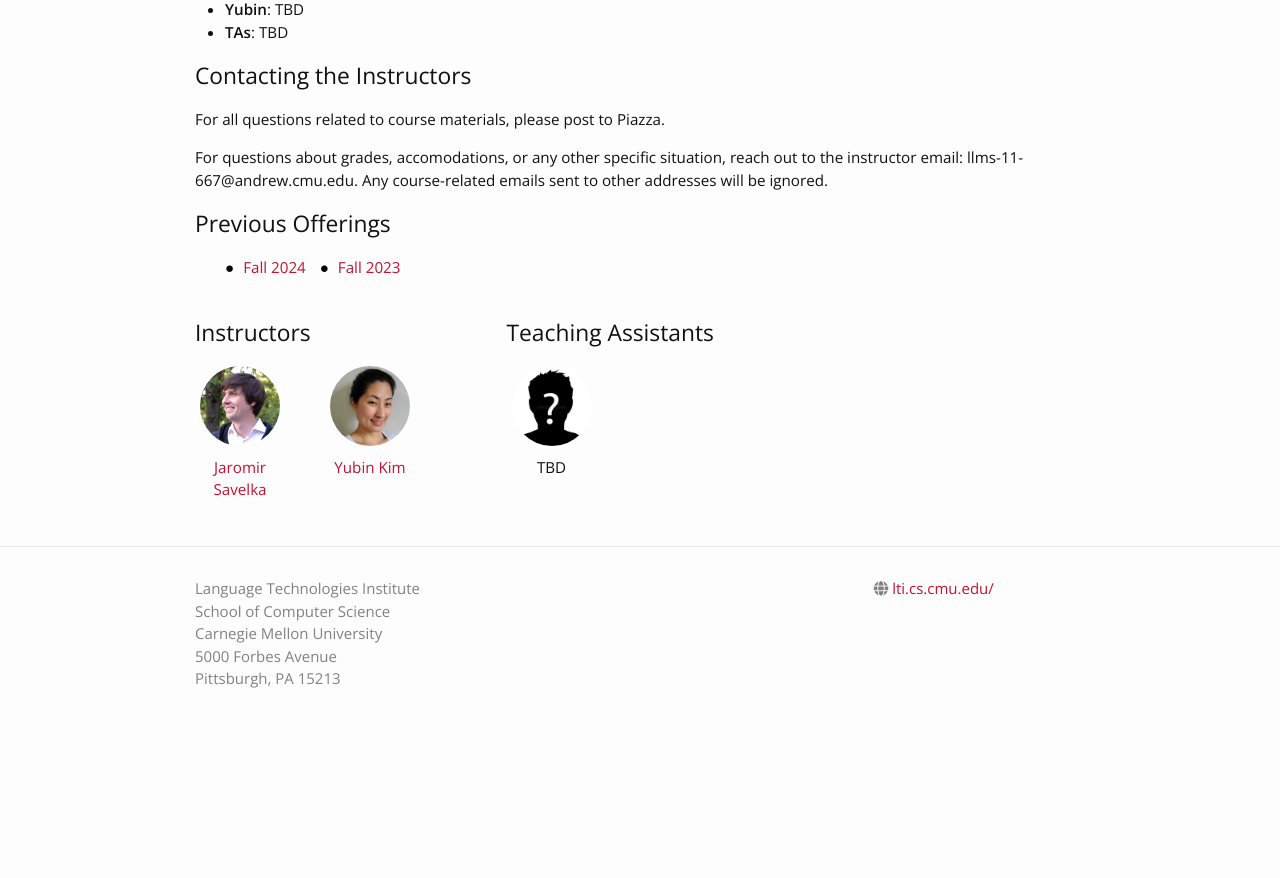
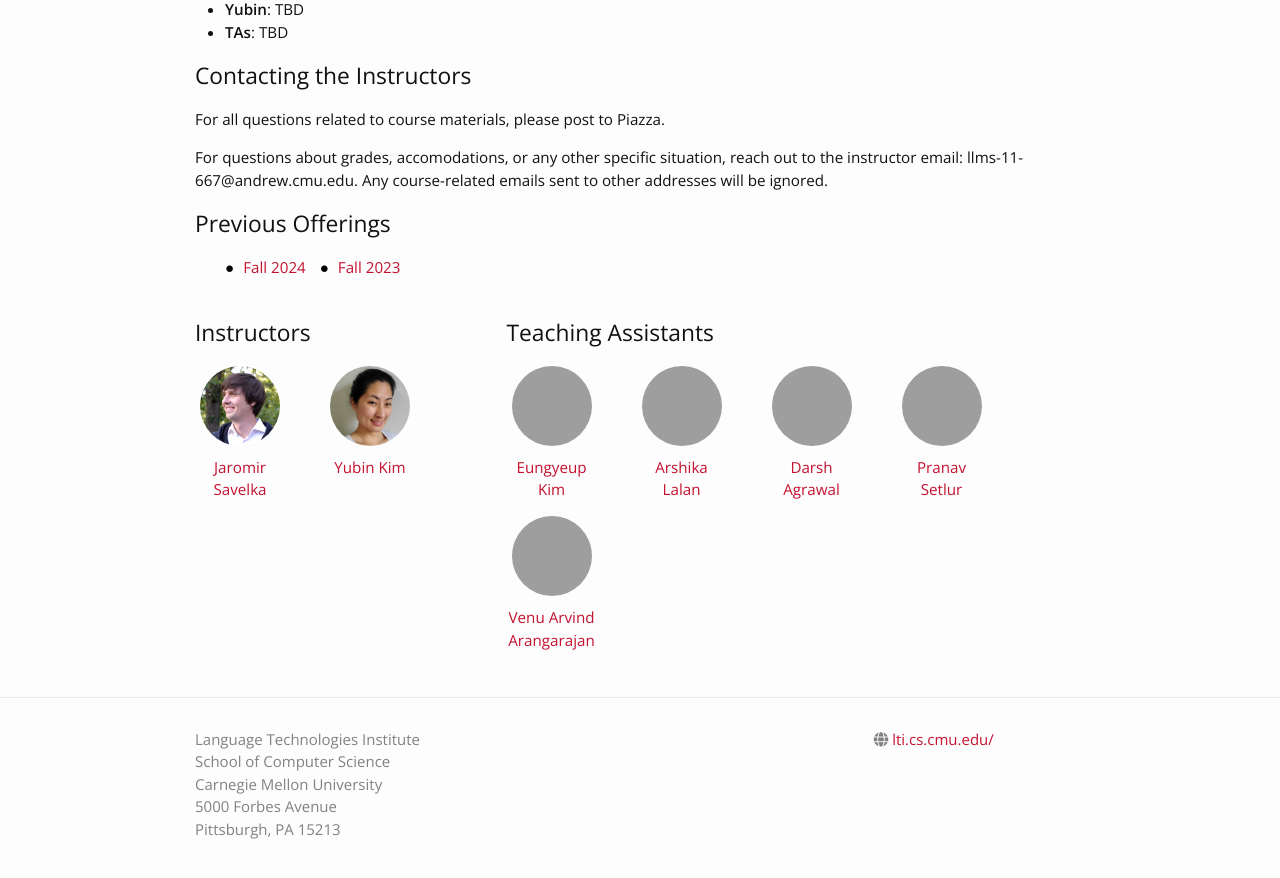
Before and after one commit to cmu-llms-class/cmu-llm-class-website-2025, a Jekyll site: the page built from index.md, in a window 1280 px wide and 900 px high, scrolled down 725 px. Shown: the top 878 px of the window. Built offline with Jekyll 4.4.1, drawn with Linux system fonts in a browser that asks for light colours; nearby versions of some CDN libraries; before the commit the page ends 1475 px from its top, so only the background shows below that; grey boxes are pictures that could not be loaded.

Commit message:
Added TAs

```diff
--- a/_data/people.yml
+++ b/_data/people.yml
@@ -7,5 +7,18 @@ instructors:
     webpage: https://www.linkedin.com/in/yubink/
 
 teaching_assistants:
-  - name: TBD
-    profile_pic: /_images/pp/tbd.jpg
+  - name: Eungyeup Kim
+    profile_pic: /_images/pp/kim2.jpeg
+    webpage: https://eungyeupkim.github.io/
+  - name: Arshika Lalan
+    profile_pic: /_images/pp/lalan.png
+    webpage: https://arshika77.github.io/
+  - name: Darsh Agrawal
+    profile_pic: /_images/pp/agrawal.png
+    webpage: https://www.linkedin.com/in/darsh-agrawal-b8b320197/
+  - name: Pranav Setlur
+    profile_pic: /_images/pp/setlur.jpeg
+    webpage: https://www.linkedin.com/in/pranavsetlur/
+  - name: Venu Arvind Arangarajan
+    profile_pic: /_images/pp/venu.jpeg
+    webpage: https://www.linkedin.com/in/venu-arvind-arangarajan-095432218/
```
